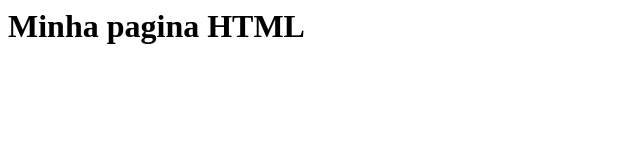
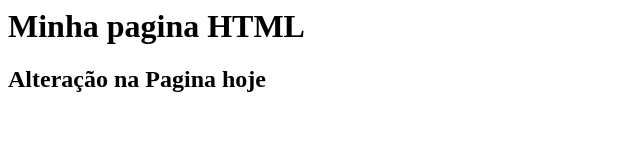
Before and after one commit to Alexalanreis/Gama-Academy, a plain HTML site: page index.html in a window 1280 px wide. Shown: the whole page, without its empty margins (0-640 px from the left). Drawn offline with Linux system fonts and the light colour scheme.

Commit message:
arquivo html atualizado novamente

```diff
--- a/index.html
+++ b/index.html
@@ -1,5 +1,6 @@
 <html>
     <body>
         <h1>Minha pagina HTML</h1>
+        <h2>Alteração na Pagina hoje</h2>
     </body>
 </html>
```
